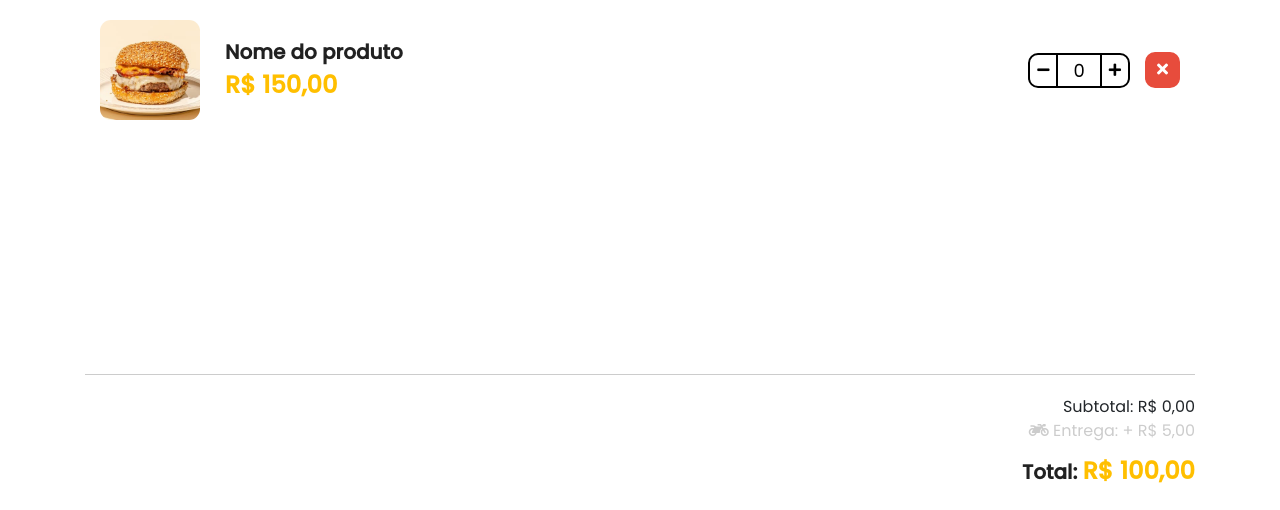
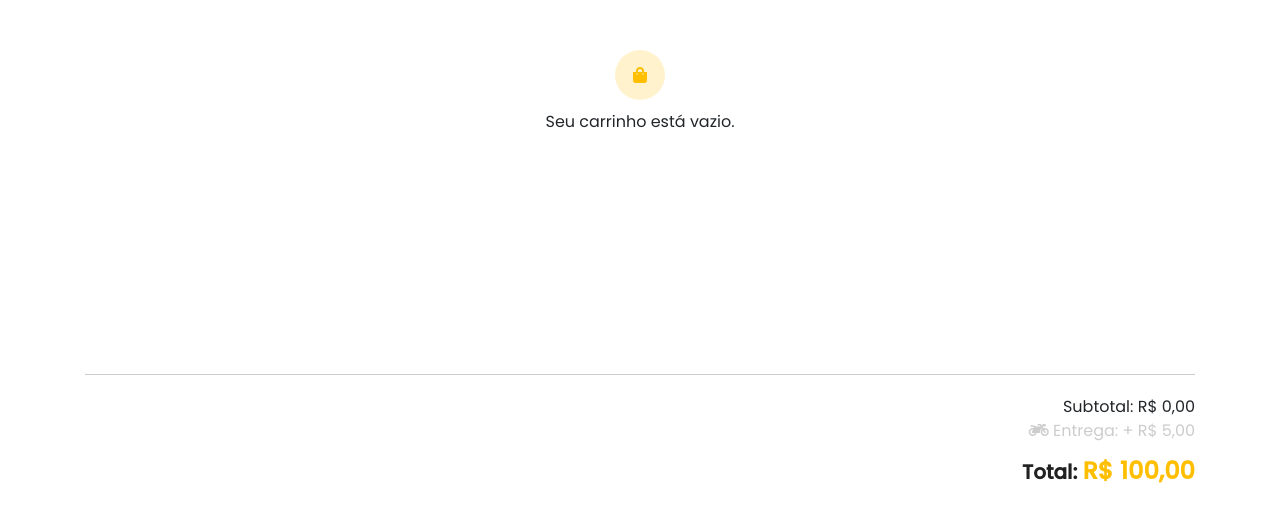
Before and after one commit to AndersonXth/Cardapio-Online, a plain HTML site: page index.html in a window 1280 px wide. Both pictures are taken after a click on the link "Meu carrinho". Shown: the part 175-685 px from the top of the page. Drawn offline with Linux system fonts and the light colour scheme.

Commit message:
adicionado itens salvo para aparecer na aba do carrinho

```diff
--- a/css/main.css
+++ b/css/main.css
@@ -771,3 +771,22 @@ select.form-control{
 .toast.green{
     background-color: var(--color-green);
 }
+
+.carrinho-vazio{
+    margin: 0 auto;
+    text-align: center;
+    margin-top: 50px;
+}
+
+.carrinho-vazio i{
+    width: 50px;
+    height: 50px;
+    background-color: var(--color-secundary);
+    color: var(--color-primary);
+    display: flex;
+    justify-content: center;
+    align-items: center;
+    margin: 0 auto;
+    border-radius: 50px;
+    margin-bottom: 10px;
+}
--- a/index.html
+++ b/index.html
@@ -332,22 +332,6 @@
         <div class="m-body">
             <div class="container">
                 <div class="row mr-0 ml-0 hiden" id="itensCarrinho">
-                    <div class="col-12 item-carrinho">
-                        <div class="img-produto">
-                            <img src="./img/cardapio/burguers/Gramercy-Tavern-Burger-and-Kielbasa-Kit-6.4.21-72ppi-1x1-15.jpg">
-                        </div>
-                        <div class="dados-produto">
-                            <p class="title-produto"><b>Nome do produto</b></p>
-                            <p class="price-produto"><b>R$ 150,00</b></p>
-                        </div>
-                        <div class="add-carrinho">
-                            <span class="btn-menos"><i class="fas fa-minus"></i></span>
-                            <span class="add-numero-itens">0</span>
-                            <span class="btn-mais"><i class="fas fa-plus"></i></span>
-                            <span class="btn btn-remove"><i class="fas fa-times"></i></span>
-                        </div>
-
-                    </div>
                 </div>
                 <div class="row mr-0 ml-0 hiden" id="localEntrega">
                     <div class="col-4">
--- a/js/app.js
+++ b/js/app.js
@@ -112,7 +112,7 @@ cardapio.metodos = {
     abrirCarrinho: (abrir) => {
         if(abrir) {
             $("#modalCarrinho").removeClass('hiden')
-            cardapio.metodos.carregarEtapa(1)
+            cardapio.metodos.carrergarCarrinho()
         }
         else{
             $("#modalCarrinho").addClass('hiden')
@@ -175,6 +175,58 @@ cardapio.metodos = {
         cardapio.metodos.carregarEtapa(etapa - 1)
     },
 
+    carrergarCarrinho: () => {
+        cardapio.metodos.carregarEtapa(1);
+
+        if(MEU_CARRINHO.length > 0){
+            $("#itensCarrinho").html('');
+            $.each(MEU_CARRINHO, (i, e) => {
+                let temp = cardapio.templates.itemCarrinho.replace(/\${img}/g, e.img)
+                .replace(/\${price}/g,e.price.toFixed(2).replace('.',','))
+                .replace(/\${name}/g,e.name)
+                .replace(/\${id}/g,e.id)
+                .replace(/\${qntd}/g,e.qntd)
+
+                $("#itensCarrinho").append(temp);
+            })
+        }
+        else{
+            $("#itensCarrinho").html('<p class = "carrinho-vazio"><i class = "fa fa-shopping-bag"></i>Seu carrinho está vazio.</p>');
+        }
+
+    },
+
+    diminuirQuantidadeCarrinho: (id) => {
+        let qntdAtual = parseInt($("#qntd-carrinho-" + id).text());
+
+        if(qntdAtual > 1) {
+            $('#qntd-carrinho-' + id).text(qntdAtual-1)
+            cardapio.metodos.atualizarCarrinho(id, qntdAtual-1)
+        }
+        else{
+            cardapio.metodos.removerItemCarrinho(id)
+        }
+    },
+
+    aumentarQuantidadeCarrinho: (id) => {
+        let qntdAtual = parseInt($("#qntd-carrinho-" + id).text());
+        $('#qntd-carrinho-' + id).text(qntdAtual+1);
+        cardapio.metodos.atualizarCarrinho(id, qntdAtual+1);
+    },
+
+    removerItemCarrinho: (id) => {
+        MEU_CARRINHO = $.grep(MEU_CARRINHO, (e, i) => {return e.id != id});
+        cardapio.metodos.carrergarCarrinho();
+        cardapio.metodos.atualizarBadgeTotal();
+    },
+
+    atualizarCarrinho: (id, qntd) => {
+        let objIndex = MEU_CARRINHO.findIndex((obj => obj.id == id));
+        MEU_CARRINHO[objIndex].qntd = qntd;
+
+        cardapio.metodos.atualizarBadgeTotal()
+    },
+
     mensagem: (texto,cor = "red", tempo = 3500) => {
         let id = Math.floor(Date.now() * Math.random()).toString();
 
@@ -214,5 +266,23 @@ cardapio.templates = {
                 </div>
             </div>
         </div>
+    `,
+
+    itemCarrinho: `
+        <div class="col-12 item-carrinho id="\${id}"">
+            <div class="img-produto">
+                <img src="\${img}">
+            </div>
+            <div class="dados-produto">
+                <p class="title-produto"><b>\${name}</b></p>
+                <p class="price-produto"><b>R$ \${price}</b></p>
+            </div>
+            <div class="add-carrinho">
+                <span class="btn-menos" onClick="cardapio.metodos.diminuirQuantidadeCarrinho('\${id}')"><i class="fas fa-minus"></i></span>
+                <span class="add-numero-itens" id="qntd-carrinho-\${id}">\${qntd}</span>
+                <span class="btn-mais" onClick="cardapio.metodos.aumentarQuantidadeCarrinho('\${id}')"><i class="fas fa-plus"></i></span>
+                <span class="btn btn-remove" onClick="cardapio.metodos.removerItemCarrinho('\${id}')"><i class="fas fa-times"></i></span>
+            </div>
+        </div>
     `
 };
```
